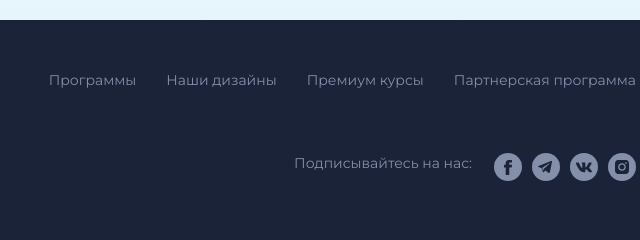
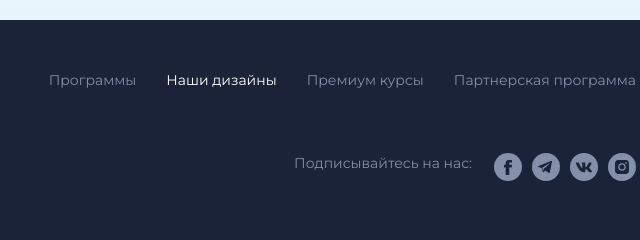
Before and after one commit to alisheralture1998/alisheralture1998.github.io, a website: page design.html in a window 1280 px wide. Shown: the part 4475-4715 px from the top of the page, 559-1199 px from the left. Drawn offline with nearby package versions, Linux system fonts and the light colour scheme.

Commit message:
Edit active link in footer

```diff
--- a/design.html
+++ b/design.html
@@ -272,7 +272,7 @@
                     <div class="col-12 col-sm-auto">
                         <nav class="d-flex flex-column flex-lg-row footer__nav">
                             <a href="index.html" class="link footer__link">Программы</a>
-                            <a href="design.html" class="link nav__link_active footer__link">Наши дизайны</a>
+                            <a href="design.html" class="link link_active footer__link">Наши дизайны</a>
                             <a href="#" class="link footer__link">Премиум курсы</a>
                             <a href="#" class="link footer__link">Партнерская программа</a>
                         </nav>
```
Also changed, not shown: index.html (+1 -1 lines).
